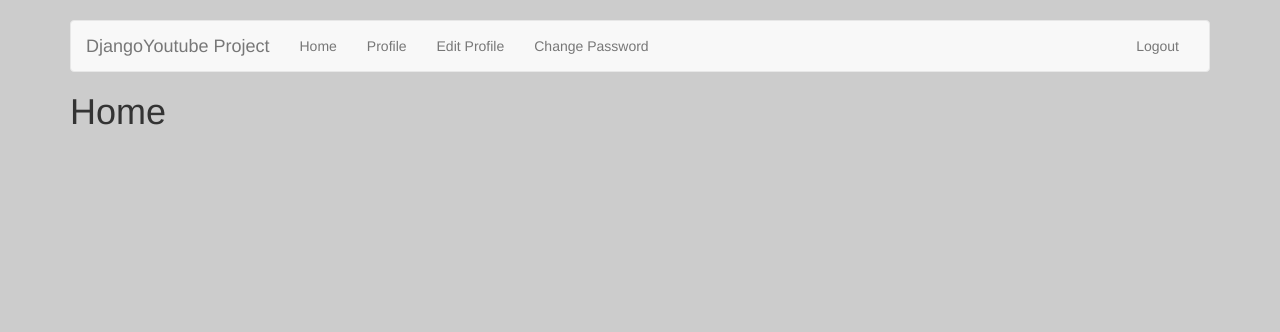
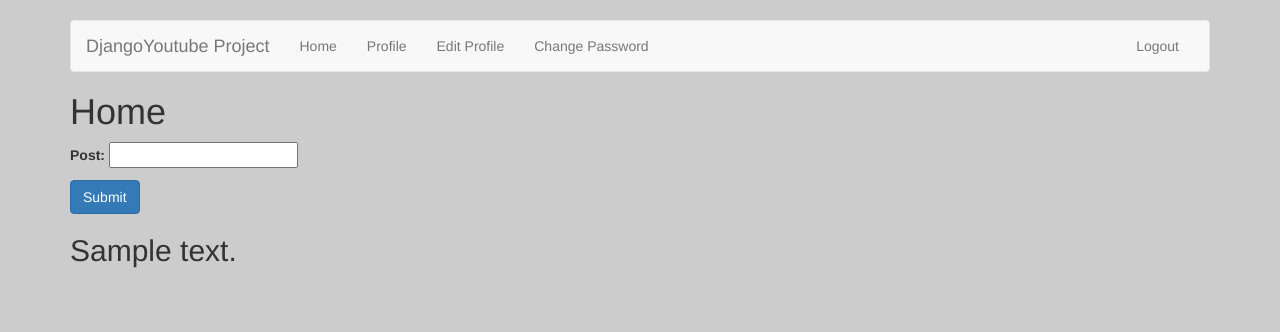
Before and after one commit to jahan19011noor/djangoYoutube, a Django app: template home/templates/home/home.html in a window 1280 px wide. Shown: the top 332 px of the page. Run offline with Django 3.2, Linux system fonts and the light colour scheme; a user stored in the database is signed in; the template is opened without the code that fills it: values that come from a table or form of the project are taken from there, most other values are stand-ins (such as "Sample title", 1, 10 or a date in 2020); some libraries are stand-ins or nearby versions.

Commit message:
django form vs html forms and Post requests

```diff
--- /dev/null
+++ b/home/forms.py
@@ -0,0 +1,4 @@
+from django import forms
+
+class HomeForm(forms.Form):
+    post = forms.CharField()
--- a/home/templates/home/home.html
+++ b/home/templates/home/home.html
@@ -13,4 +13,18 @@
 
             <h1>Home</h1>
 
+{###########  django widgets allow to write python code or html forms  ############}
+    {#<form method="POST">#}
+        {#<input type="text">#}
+        {#<button class="btn btn-primary" type="submit">Submit</button>#}
+    {#</form>#}
+
+            <form method="POST">
+                {% csrf_token %}
+                {{ form.as_p }}
+                <button class="btn btn-primary" type="submit">Submit</button>
+            </form>
+
+            <h2>{{ text }}</h2>
+
         {% endblock %}
```
Also changed, not shown: home/views.py (+22 -12 lines).
